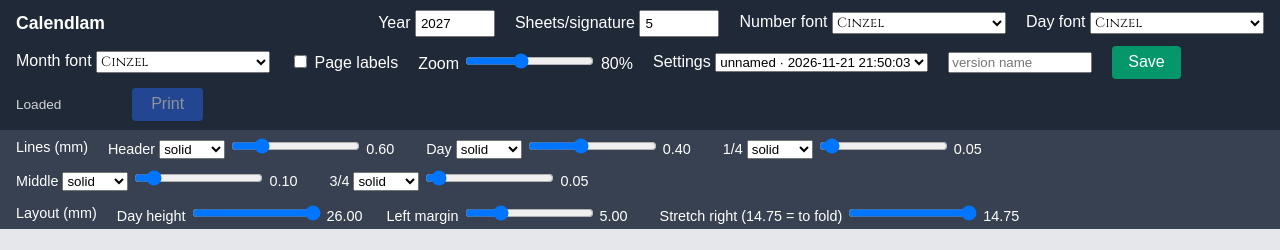
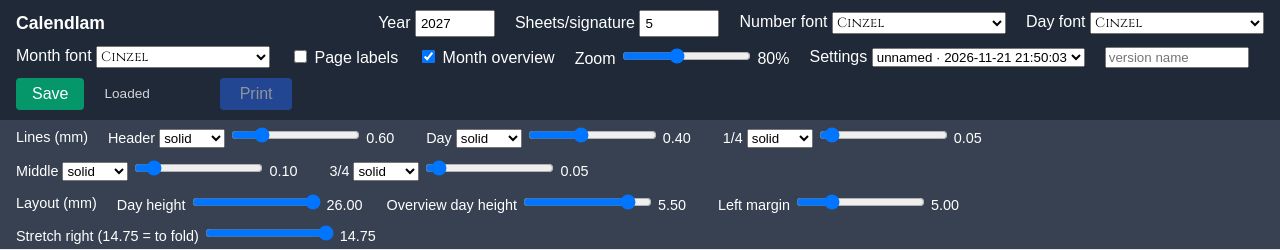
Before and after one commit to bombush/calendlam, a FastAPI app: page / in a window 1280 px wide. Shown: the top 250 px of the page. Run offline with FastAPI, Linux system fonts and the light colour scheme; some libraries are stand-ins or nearby versions; some web fonts are replaced.

Commit message:
Add month overview pages at the front of the book
Two spreads with three months per page (one row per day with weekday
abbreviation), a Month overview toggle and an overview day height slider.

Co-Authored-By: Claude Sonnet 5.5 <noreply@anthropic.com>

```diff
--- a/calendlam3/app.py
+++ b/calendlam3/app.py
@@ -120,7 +120,9 @@ def render(
     line_mid: float | None = Query(None, ge=0, le=3),
     line_q1: float | None = Query(None, ge=0, le=3),
     line_q3: float | None = Query(None, ge=0, le=3),
+    overview: bool = True,
     row_height: float | None = Query(None, ge=5, le=40),
+    overview_row_height: float | None = Query(None, ge=2, le=8),
     margin_left: float | None = Query(None, ge=0, le=30),
     extend_right: float | None = Query(None, ge=0, le=30),
     style_header: LineStyle | None = None,
@@ -137,7 +139,8 @@ def render(
     html = calendlam.render_year_html(
         year, sheets, info, fonts,
         lines={"header": line_header, "row": line_row, "mid": line_mid, "q1": line_q1, "q3": line_q3},
-        layout={"row-height": row_height, "margin-left": margin_left, "extend-right": extend_right},
+        layout={"row-height": row_height, "overview-row-height": overview_row_height, "margin-left": margin_left, "extend-right": extend_right},
+        overview=overview,
         line_styles={"header": style_header, "row": style_row, "mid": style_mid, "q1": style_q1, "q3": style_q3})
     css = (calendlam.TEMPLATES_DIR / "style.css").read_text()
     html = re.sub(r'<link rel="stylesheet" href="style.css">',
--- a/calendlam3/static/index.html
+++ b/calendlam3/static/index.html
@@ -47,6 +47,7 @@
       </label>
     </template>
     <label><input type="checkbox" x-model="showInfo" @change="reload()"> Page labels</label>
+    <label><input type="checkbox" x-model="showOverview" @change="reload()"> Month overview</label>
     <label>Zoom
       <input type="range" min="0.3" max="1.5" step="0.05" x-model.number="zoom">
       <span x-text="Math.round(zoom * 100) + '%'"></span>
@@ -111,7 +112,7 @@
   <script>
     function calendar() {
       return {
-        year: 2026, sheets: 5, zoom: 0.8, showInfo: true, showGuide: false, loaded: false, fonts: [],
+        year: 2026, sheets: 5, zoom: 0.8, showInfo: true, showOverview: true, showGuide: false, loaded: false, fonts: [],
         pickers: [
           { key: 'number_font', label: 'Number font', value: 'Cinzel' },
           { key: 'day_font', label: 'Day font', value: 'Rubik' },
@@ -119,6 +120,7 @@
         ],
         layout: [
           { key: 'row_height', css: '--layout-row-height', label: 'Day height', value: 24, min: 15, max: 26 },
+          { key: 'overview_row_height', css: '--layout-overview-row-height', label: 'Overview day height', value: 5.5, min: 4, max: 5.75 },
           { key: 'margin_left', css: '--layout-margin-left', label: 'Left margin', value: 5, max: 20 },
           { key: 'extend_right', css: '--layout-extend-right', label: 'Stretch right (14.75 = to fold)', value: 14.75, max: 14.75 },
         ],
@@ -142,7 +144,7 @@
         },
         snapshot() {
           return {
-            year: this.year, sheets: this.sheets, zoom: this.zoom, showInfo: this.showInfo,
+            year: this.year, sheets: this.sheets, zoom: this.zoom, showInfo: this.showInfo, showOverview: this.showOverview,
             fonts: Object.fromEntries(this.pickers.map(p => [p.key, p.value])),
             lines: Object.fromEntries(this.lines.map(l => [l.key, { value: l.value, style: l.style }])),
             layout: Object.fromEntries(this.layout.map(l => [l.key, l.value])),
@@ -154,6 +156,7 @@
           this.sheets = num(st.sheets, 1, 50, this.sheets);
           this.zoom = num(st.zoom, 0.3, 1.5, this.zoom);
           if (typeof st.showInfo === 'boolean') this.showInfo = st.showInfo;
+          if (typeof st.showOverview === 'boolean') this.showOverview = st.showOverview;
           this.pickers.forEach(p => { const f = (st.fonts || {})[p.key]; if (this.fonts.includes(f)) p.value = f; });
           this.layout.forEach(l => { l.value = num((st.layout || {})[l.key], l.min ?? 0, l.max, l.value); });
           this.lines.forEach(l => {
@@ -184,7 +187,7 @@
         reload() { this.loaded = false; const fonts = this.pickers.map(p => `&${p.key}=${encodeURIComponent(p.value)}`).join('')
             + this.lines.map(l => `&line_${l.key}=${l.value}&style_${l.key}=${l.style}`).join('')
             + this.layout.map(l => `&${l.key}=${l.value}`).join('');
-          this.src = `/render?year=${this.year}&sheets=${this.sheets}&info=${this.showInfo}${fonts}&_=${Date.now()}`; },
+          this.src = `/render?year=${this.year}&sheets=${this.sheets}&info=${this.showInfo}&overview=${this.showOverview}${fonts}&_=${Date.now()}`; },
         applyLines() { // live update, no reload; also survives printing
           const doc = this.$refs.frame.contentDocument;
           if (doc && doc.documentElement) this.lines.forEach(l => {
--- a/src/calendlam/templates/week.jinja
+++ b/src/calendlam/templates/week.jinja
@@ -16,6 +16,22 @@
         </div>
         {% endfor %}
     </div>
+    {% elif kind == "months" %}
+    <div class="months-grid">
+        {% for month in months %}
+        <div class="month-col">
+            <div class="header-editable">
+                <div class="header-text-editable header-text-font-editable">{{ month.header | upper }}</div>
+            </div>
+            {% for day in month.days %}
+            <div class="month-row">
+                <span class="month-row-number number-block-number-font-editable">{{ day.day_number }}</span>
+                <span class="month-row-day day-cz-font-editable">{{ day.day_abbr }}</span>
+            </div>
+            {% endfor %}
+        </div>
+        {% endfor %}
+    </div>
     {% endif %}
     {% if info %}
     <div class="page-info rubik-regular">{{ info }}</div>
```
Also changed, not shown: src/calendlam/__init__.py (+36 -11 lines), src/calendlam/templates/style.css (+22 -0 lines).
